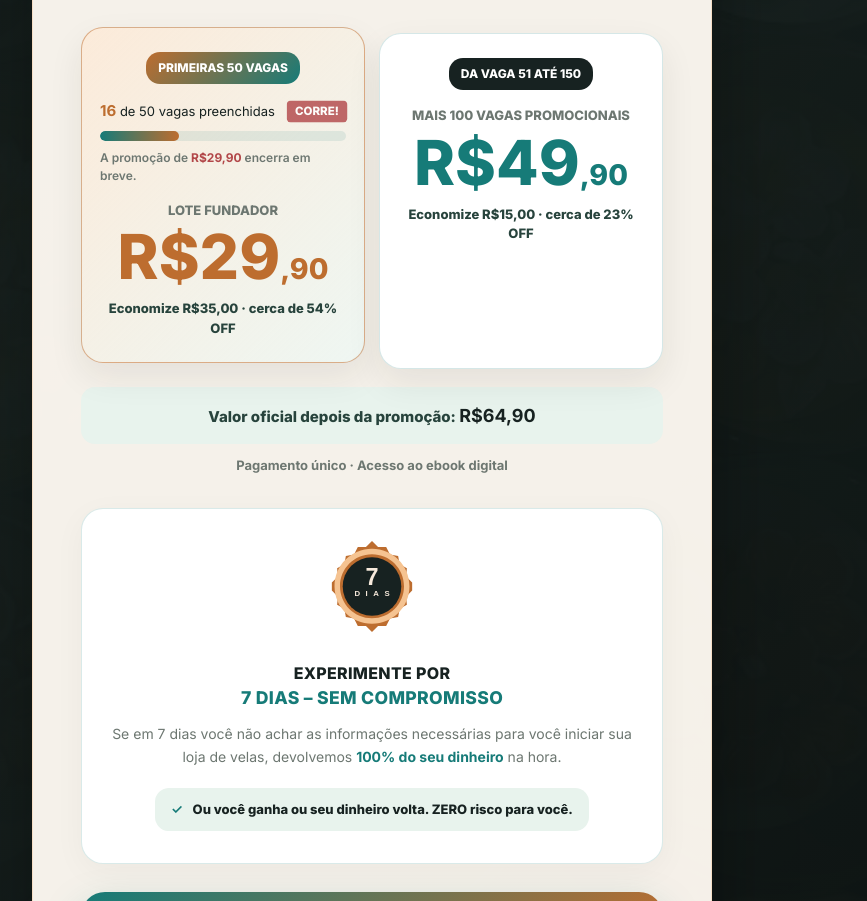
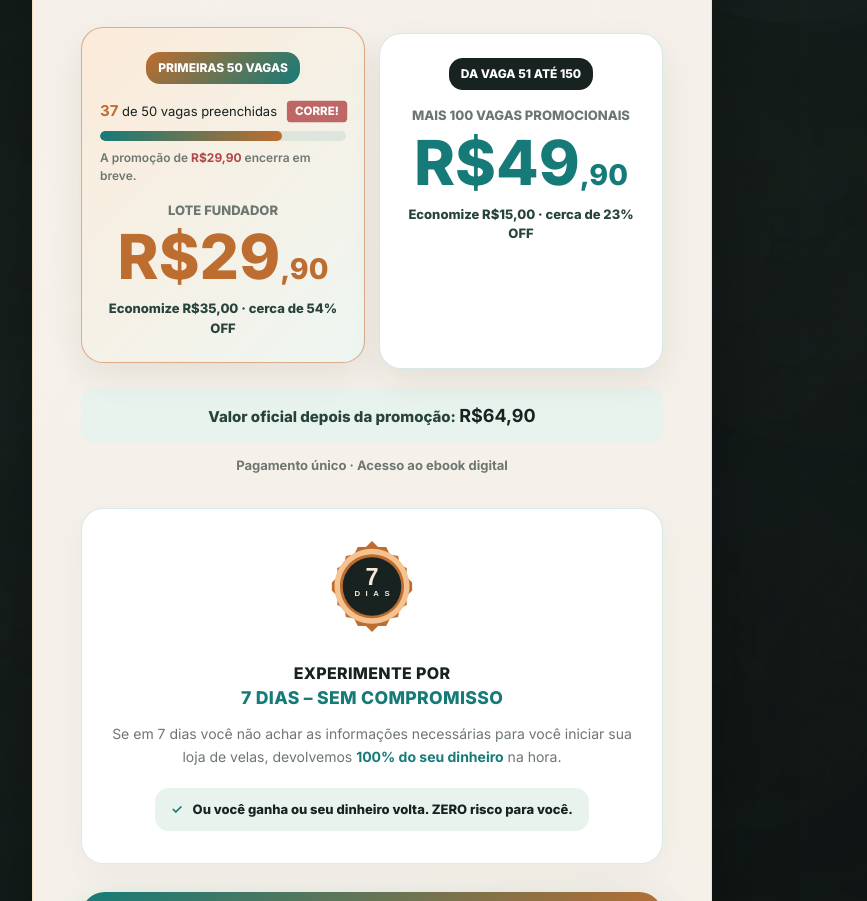
Before and after one commit to Tavaresgustavo0/renda-extra-sillage, a website: page index.html in a window 1280 px wide. Shown: the part 803-1704 px from the top of the page, without its empty margins (268-1135 px from the left). Drawn offline with nearby package versions, Linux system fonts and the light colour scheme.

Commit message:
Revert "Update index.html"
This reverts commit 18527422252de67b9998a46aac3804eb2e77911f.

```diff
--- a/index.html
+++ b/index.html
@@ -84,11 +84,11 @@
 
               <div class="scarcity-container">
                 <div class="scarcity-info">
-                  <span><strong>16</strong> de 50 vagas preenchidas</span>
+                  <span><strong>37</strong> de 50 vagas preenchidas</span>
                   <span class="urgency-tag">Corre!</span>
                 </div>
                 <div class="scarcity-bar">
-                  <div class="scarcity-progress" style="width: 32%;"></div>
+                  <div class="scarcity-progress" style="width: 74%;"></div>
                 </div>
                 <p class="scarcity-footer">A promoção de <strong>R$29,90</strong> encerra em breve.</p>
               </div>
```
